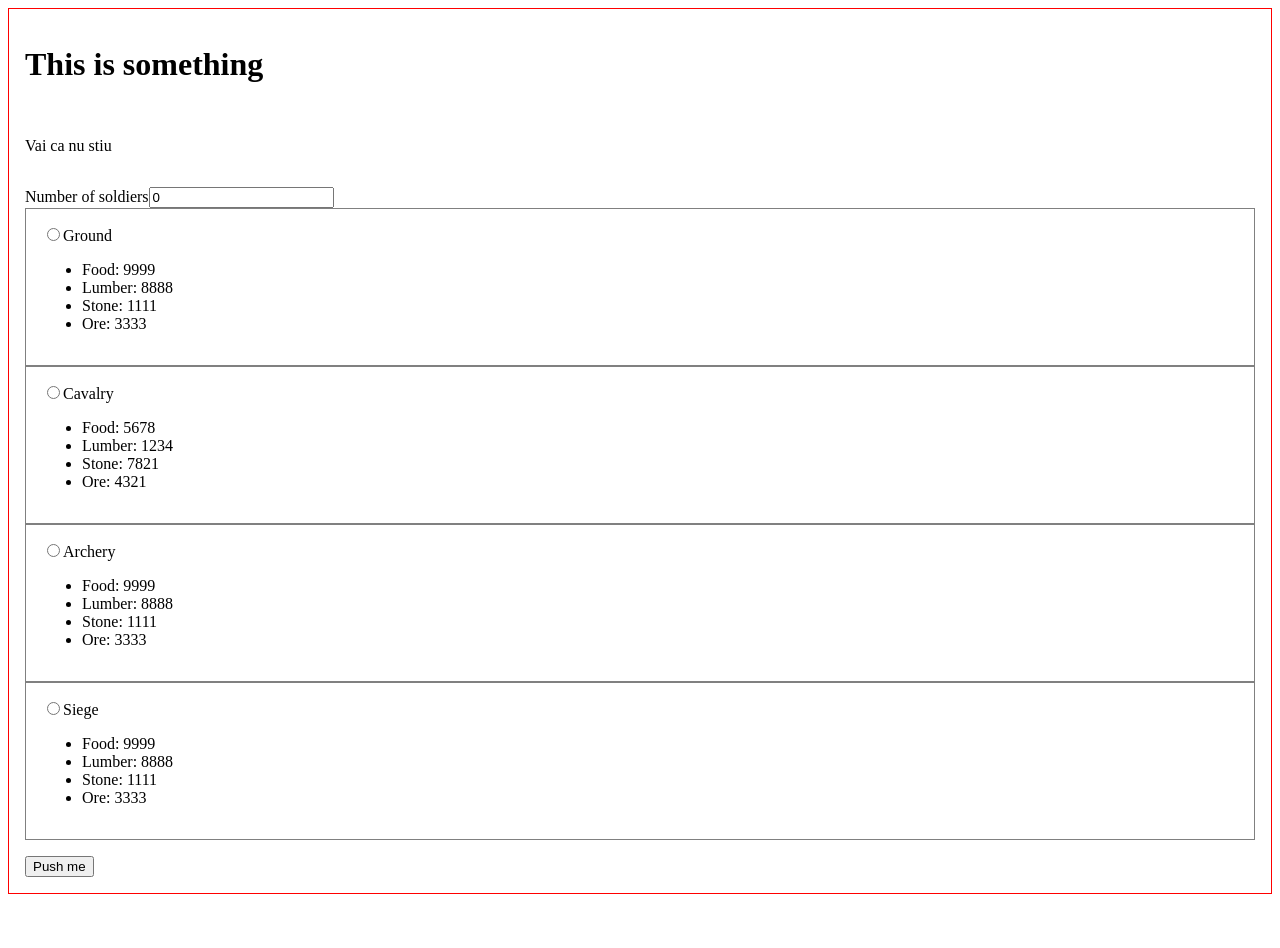
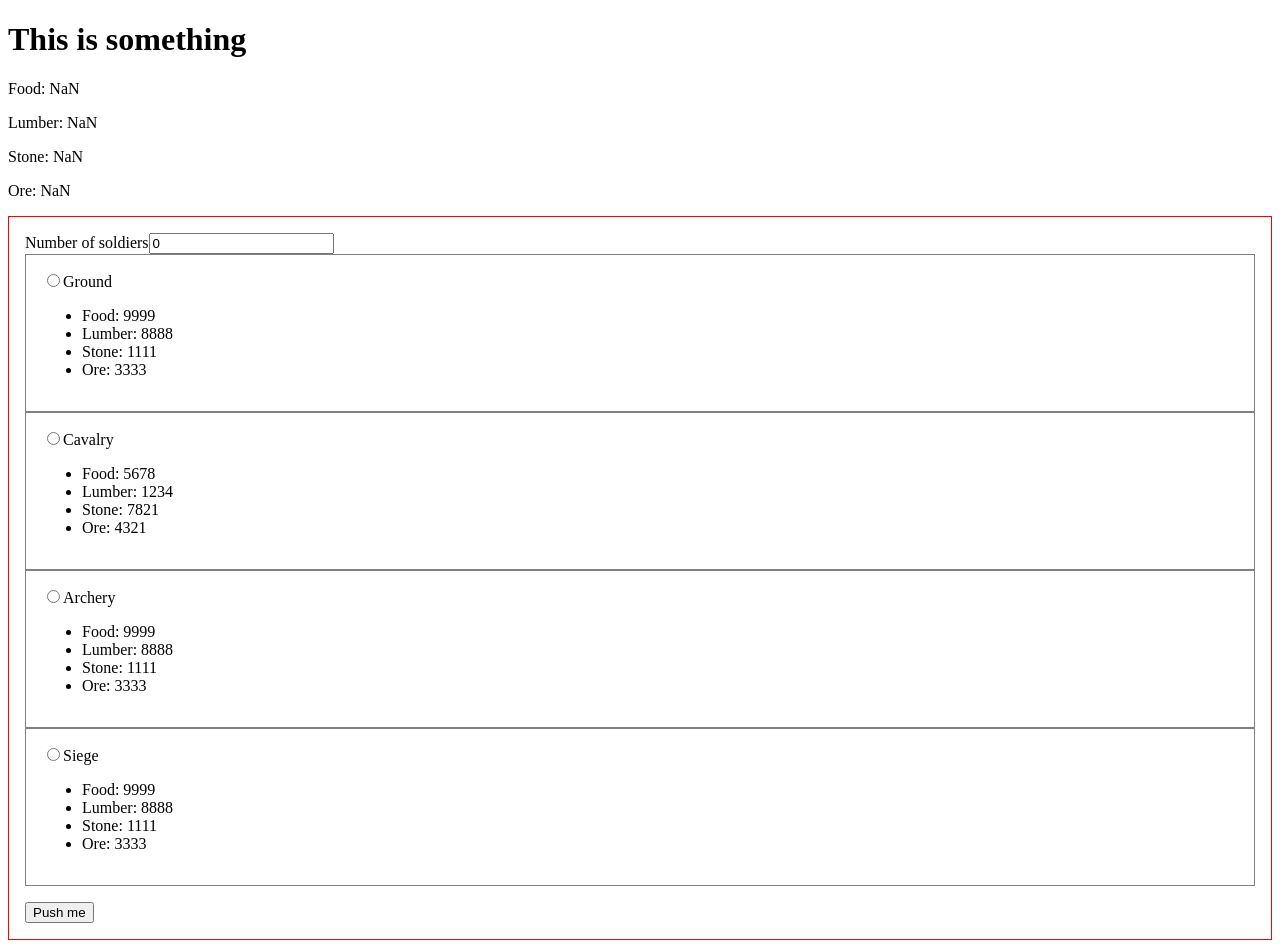
Before and after one commit to florin-bizgan/evony-utility, a React (Create React App) app: page / in a window 1280 px wide. Before the commit the page ends 902 px from the top, so only its background shows below. Built offline with nearby package versions, Linux system fonts and the light colour scheme.

Commit message:
Refactor reusable function into util

```diff
--- a/src/component/form/form.data.js
+++ b/src/component/form/form.data.js
@@ -1,3 +1,7 @@
+export const initialValues = {
+  quantity: 0,
+  troopType: "",
+};
 export const formData = [
   {
     resource: {
--- a/src/component/form/form.jsx
+++ b/src/component/form/form.jsx
@@ -1,30 +1,40 @@
 import { Field, Formik } from "formik";
+import { useState } from "react";
+import { findResource } from "../../util/form";
+import { prettyNumber } from "../../util/number";
 import { SmartRadio } from "../smart-radio";
-import { formData } from "./form.data";
+import { formData, initialValues } from "./form.data";
 import * as S from "./form.style";
 
-const initialValues = {
-  quantity: 0,
-  troopType: "",
+const Form = () => {
+  const [result, showResult] = useState({});
+
+  const printeaza = (values) => {
+    const { resource } = findResource(values.troopType, formData);
+
+    showResult({
+      food: values.quantity * resource.food,
+      lumber: values.quantity * resource.lumber,
+      stone: values.quantity * resource.stone,
+      ore: values.quantity * resource.ore,
+    });
   };
 
-const Form = () => {
-  const printeaza = (values) => {
-    console.log("Eu sunt printeaza", values);
-  };
   return (
+    <div>
+      <h1>This is something</h1>
+      <p>Food: {prettyNumber(result.food)}</p>
+      <p>Lumber: {prettyNumber(result.lumber)}</p>
+      <p>Stone: {prettyNumber(result.stone)}</p>
+      <p>Ore: {prettyNumber(result.ore)}</p>
       <Formik initialValues={initialValues} onSubmit={printeaza}>
         {() => (
           <S.Form>
-          <h1>This is something</h1>
-          <p>Vai ca nu stiu</p>
             <div>
               <label htmlFor="quantity">Number of soldiers</label>
               <Field type="number" id="quantity" name="quantity" />
-
               {/* <Field type="radio" id='ground' name='troopType' value="ground"/>
           <label htmlFor="ground">Ground</label> */}
-
               {formData.map(({ resource, label, troopType }) => {
                 return (
                   <SmartRadio
@@ -42,6 +52,7 @@ const Form = () => {
           </S.Form>
         )}
       </Formik>
+    </div>
   );
 };
 
--- /dev/null
+++ b/src/util/form.js
@@ -0,0 +1 @@
+export const findResource = (resource, formData) => formData.filter(({troopType}) => troopType === resource)[0]
--- /dev/null
+++ b/src/util/index.js
@@ -0,0 +1 @@
+export {prettyNumber} from 'number'
--- /dev/null
+++ b/src/util/number.js
@@ -0,0 +1,5 @@
+
+export const prettyNumber = number => new Intl.NumberFormat('en-GB', {
+  currency: 'GBP',
+  // style: 'currency',
+}).format(number)
```
Also changed, not shown: src/util/date.js (added). Lines whose indentation alone changed are shown as unchanged.
